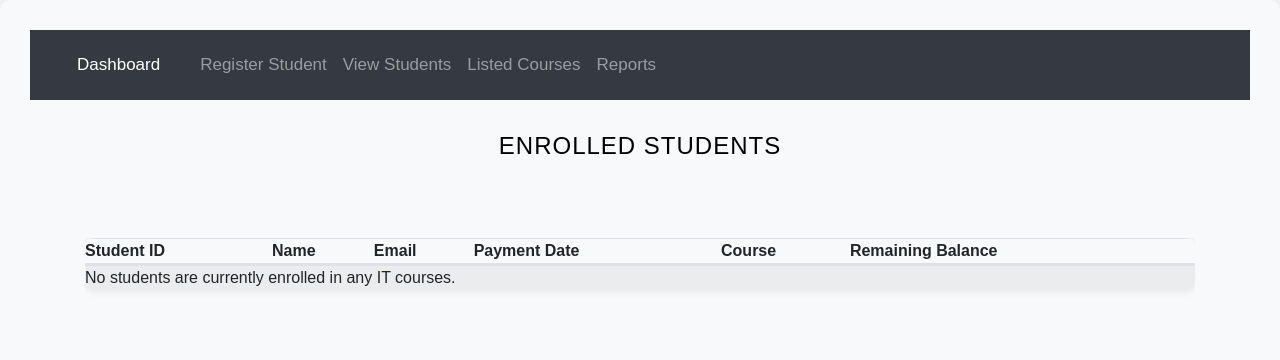
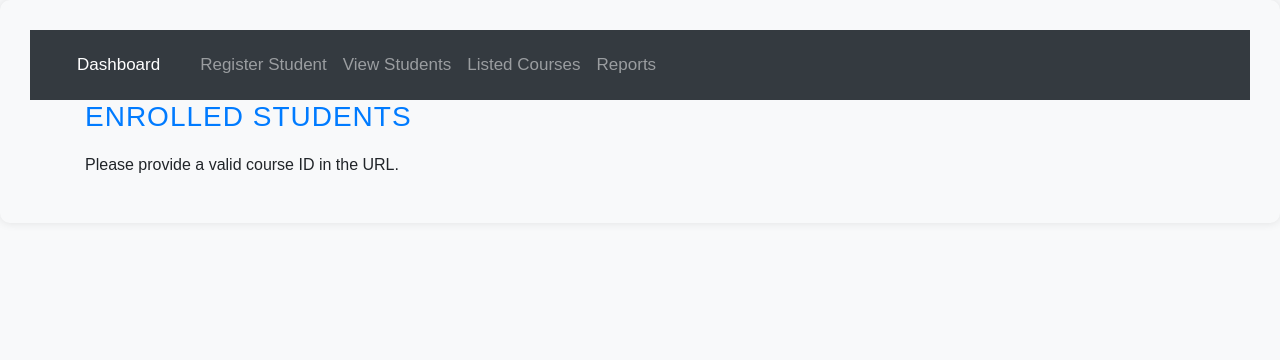
Before and after one commit to rejish7/Student-registration, a PHP site: page /enrolled_students.php in a window 1280 px wide. Shown: the top 360 px of the page. Run offline with PHP 8.4, Linux system fonts and the light colour scheme; data that the repository does not hold is empty; some libraries are stand-ins or nearby versions.

Commit message:
first commit

```diff
--- a/courses.php
+++ b/courses.php
@@ -37,7 +37,7 @@
                         echo "<a href='delete_course.php?id=" . urlencode($course['id']) . "' class='btn btn-danger mt-3'>Delete Course</a>";
 
                         echo "<a href='update_course.php?id=" . urlencode($course['id']) . "' class='btn btn-warning mt-3 ml-2'>Update Course</a>";
-                        echo "<a href='enrolled_students.php?id=" . urlencode($course['id']) . "&scid=" . urlencode($course['id']) . "' class='btn btn-success mt-3 ml-2'>Enrolled Students</a>";
+                        echo "<a href='enrolled_students.php?id=" . urlencode($course['id']) . "' class='btn btn-success mt-3 ml-2'>Enrolled Students</a>";
                         echo "</div>";
                         echo "</div>";
                     }
--- a/enrolled_students.php
+++ b/enrolled_students.php
@@ -1,86 +1,60 @@
 <?php
     include 'config.php';
     include 'navbar.php';
+?>
 
-  $id = isset($_GET['id']) ? intval($_GET['id']) : 0;
-  $scid = isset($_GET['scid']) ? intval($_GET['scid']) : 0;
-  ?>
 <!DOCTYPE html>
 <html lang="en">
 <head>
+    <meta charset="UTF-8">
+    <meta name="viewport" content="width=device-width, initial-scale=1.0">
     <title>Enrolled Students</title>
-      <meta charset="utf-8">
-      <meta name="viewport" content="width=device-width, initial-scale=1, shrink-to-fit=no">
-
-      <link href='https://fonts.googleapis.com/css?family=Roboto:400,100,300,700' rel='stylesheet' type='text/css'>
-
-      <link rel="stylesheet" href="https://stackpath.bootstrapcdn.com/font-awesome/4.7.0/css/font-awesome.min.css">
-
     <link rel="stylesheet" href="css/style.css">
 </head>
 <body>
-      <section class="ftco-section">
     <div class="container">
-              <div class="row justify-content-center">
-                  <div class="col-md-6 text-center mb-5">
-                      <h2 class="heading-section">Enrolled Students</h2>
-                  </div>
-              </div>
-              <div class="row">
-                  <div class="col-md-12">
-                      <div class="table-wrap">
-                          <table class="table table-striped">
+        <h2>Enrolled Students</h2>
+
+        <?php
+        $course_id = isset($_GET['id']) ? intval($_GET['id']) : 0;
+
+        if ($course_id) {
+            $sql = "SELECT s.id, s.firstname, s.lastname, s.email
+                    FROM students s
+                    INNER JOIN student_course sc ON s.id = sc.student_id
+                    WHERE sc.course_id = ?";
+            $stmt = $conn->prepare($sql);
+            $stmt->bind_param("i", $course_id);
+            $stmt->execute();
+            $result = $stmt->get_result();
+
+            if ($result->num_rows > 0) {
+                echo "<table class='table'>
                         <thead>
                             <tr>
-                                      <th>Student ID</th>
+                                <th>ID</th>
                                 <th>Name</th>
                                 <th>Email</th>
-                                      <th>Payment Date</th>
-                                      <th>Course</th>
-                                      <th>Remaining Balance</th>
                             </tr>
                         </thead>
-                              <tbody>
-                                  <?php
-                                  $sql = "SELECT sc.id AS student_course_id, s.id AS student_id, s.firstname, s.lastname, s.email,
-                                                 p.payment_date, c.title, c.price,
-                                                 IFNULL(SUM(p.amount), 0) as total_paid
-                                          FROM students s
-                                          JOIN student_course sc ON s.id = sc.student_id
-                                          JOIN it_course c ON c.id = sc.course_id
-                                          LEFT JOIN payments p ON sc.id = p.student_course_id
-                                          GROUP BY sc.id";
-                                  $stmt = $conn->prepare($sql);
-                                  $stmt->execute();
-                                  $result = $stmt->get_result();
-                                  if ($result->num_rows > 0) {
+                        <tbody>";
                 while ($row = $result->fetch_assoc()) {
-                                          $remaining_balance = $row['price'] - $row['total_paid'];
-                                  ?>
-                                          <tr>
-                                              <td><?= htmlspecialchars($row['student_id']) ?></td>
-                                              <td><?= htmlspecialchars($row['firstname'] . ' ' . $row['lastname']) ?></td>
-                                              <td><?= htmlspecialchars($row['email']) ?></td>
-                                              <td><?= htmlspecialchars(date('F j, Y', strtotime($row['payment_date']))) ?></td>
-                                              <td><?= htmlspecialchars($row['title']) ?></td>
-                                              <td><?= number_format($remaining_balance, 2) ?></td>
-                                          </tr>
-                                  <?php
+                    echo "<tr>
+                            <td>" . htmlspecialchars($row['id']) . "</td>
+                            <td>" . htmlspecialchars($row['firstname'] . ' ' . $row['lastname']) . "</td>
+                            <td>" . htmlspecialchars($row['email']) . "</td>
+                          </tr>";
                 }
+                echo "</tbody></table>";
             } else {
-                                      echo "<tr><td colspan='6'>No students are currently enrolled in any IT courses.</td></tr>";
+                echo "<p>No students enrolled in this course.</p>";
+            }
+            $stmt->close();
+        } else {
+            echo "<p>Please provide a valid course ID in the URL.</p>";
         }
         ?>
-                              </tbody>
-                          </table>
     </div>
-                  </div>
-              </div>
-          </div>
-      </section>
 </body>
 </html>
-  <?php
-  $stmt->close();
-  $conn->close();
-  ?>
+<?php $conn->close(); ?>
```
Also changed, not shown: edit.php (+20 -28 lines), views.php (+4 -4 lines). Lines whose indentation alone changed are shown as unchanged.
